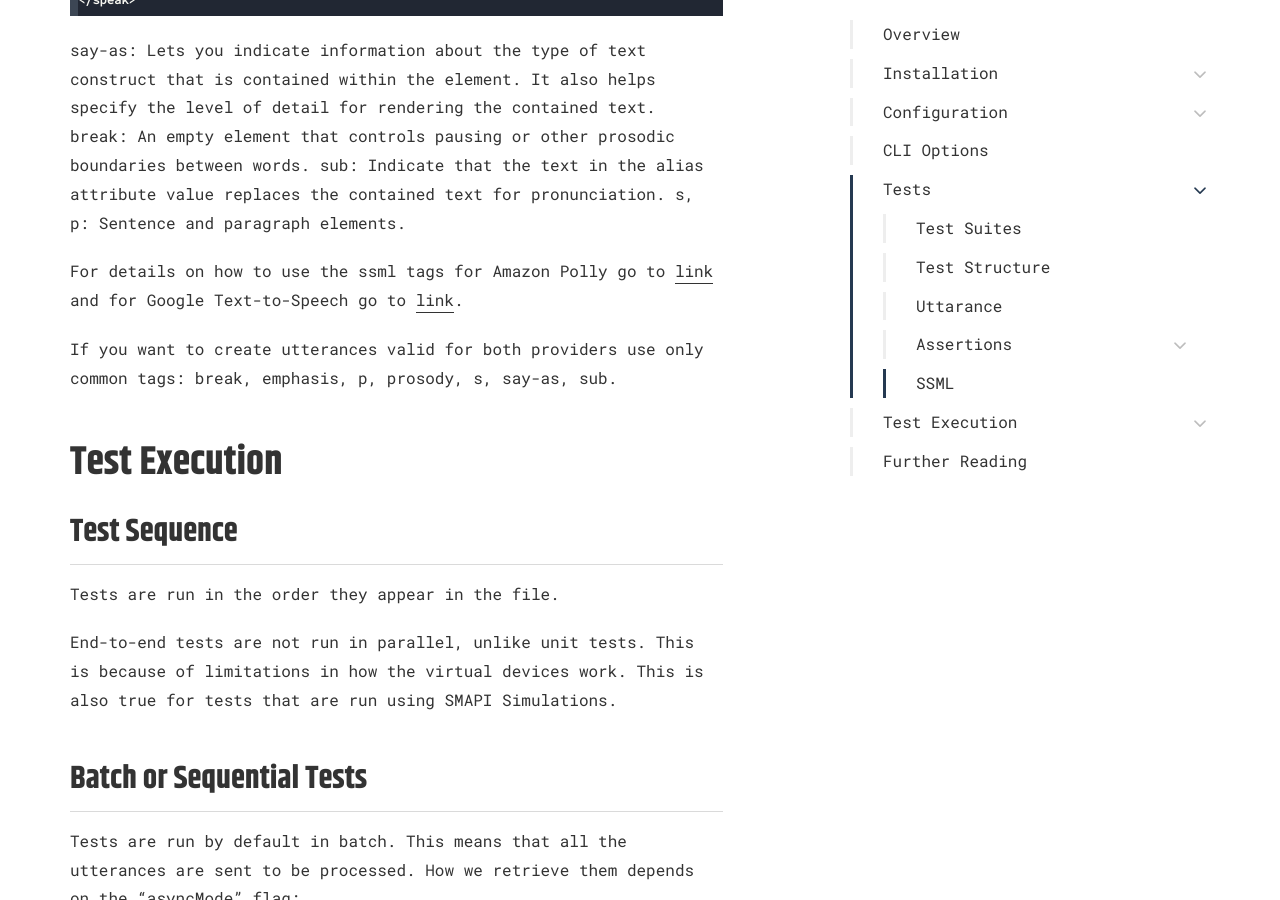
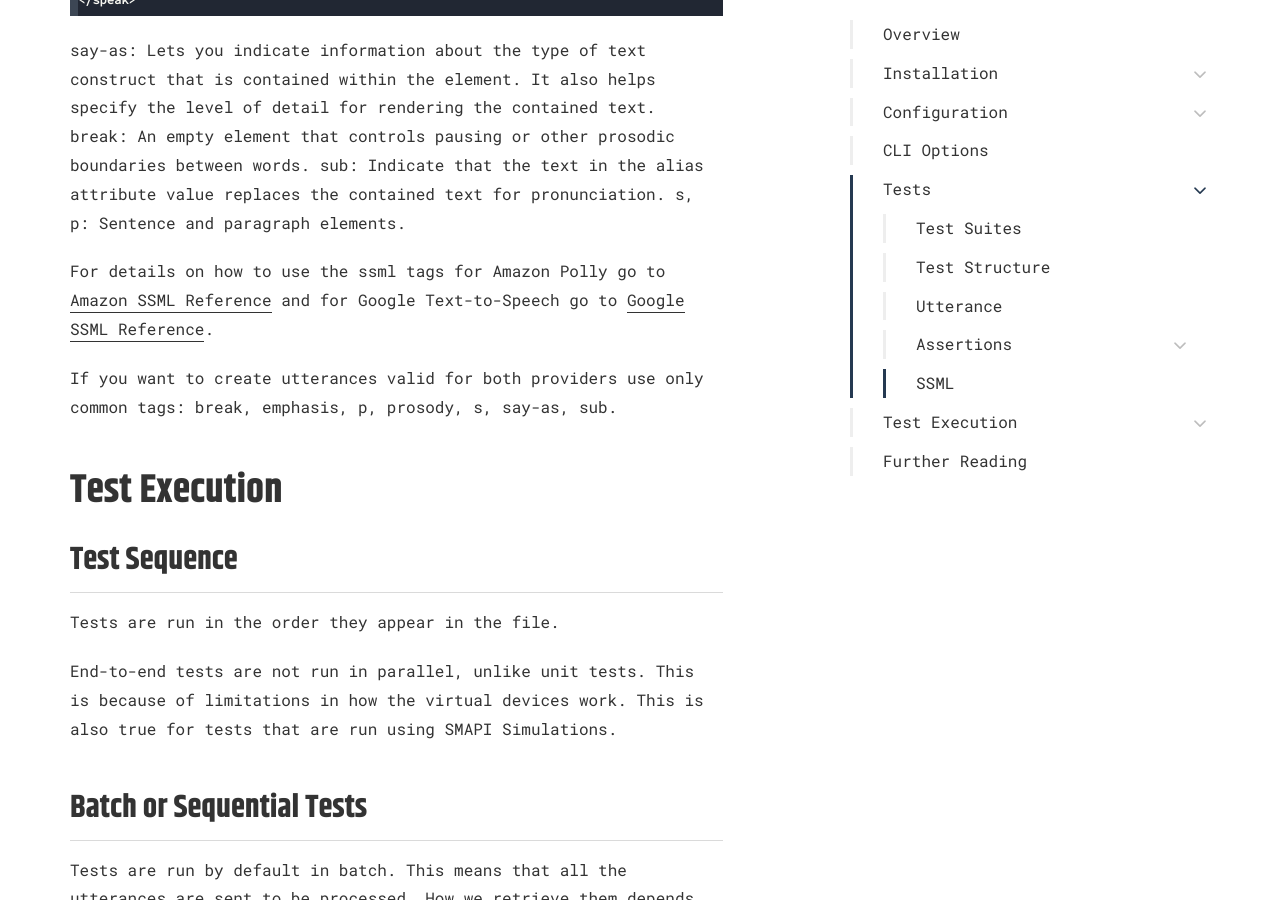
Before and after one commit to bespoken/bespoken-docs, a Jekyll site: the page built from end-to-end/guide.md, in a window 1280 px wide and 900 px high, scrolled down 15324 px. Built offline with Jekyll 4.4.1, drawn with Linux system fonts in a browser that asks for light colours; nearby versions of some CDN libraries; some web fonts are replaced; comment, search, counter and statistics services are not loaded.

Commit message:
fix typos

```diff
--- a/end-to-end/guide.md
+++ b/end-to-end/guide.md
@@ -295,7 +295,7 @@
 
 Each interaction is prefixed with a "-" which indicates a YAML colletion.
 
-The first part of each interaction is an [utterance](#utteracne), after it comes a series of expressions. Typically, these are assertions about the test.
+The first part of each interaction is an [utterance](#Utterance), after it comes a series of expressions. Typically, these are assertions about the test.
 But they can be:
 
 * [Assertions](#assertions): The life-blood of tests - statements about the expected output
@@ -310,7 +310,7 @@
 
 If any assertion fails for a test, the test stops processing, and information about the failed assertion is provided.
 
-## Uttarance
+## Utterance
 Is the first part of the interaction, it can be plain text or Speech Synthesis Markup Language
 
 Plain text:
@@ -461,7 +461,7 @@
 sub: Indicate that the text in the alias attribute value replaces the contained text for pronunciation.
 s, p: Sentence and paragraph elements.
 
-For details on how to use the ssml tags for Amazon Polly go to [link](https://developer.amazon.com/docs/custom-skills/speech-synthesis-markup-language-ssml-reference.html#ssml-supported) and for Google Text-to-Speech go to [link](https://cloud.google.com/text-to-speech/docs/ssml#support-for-ssml-elements).
+For details on how to use the ssml tags for Amazon Polly go to [Amazon SSML Reference](https://developer.amazon.com/docs/custom-skills/speech-synthesis-markup-language-ssml-reference.html#ssml-supported) and for Google Text-to-Speech go to [Google SSML Reference](https://cloud.google.com/text-to-speech/docs/ssml#support-for-ssml-elements).
 
 If you want to create utterances valid for both providers use only common tags: break, emphasis, p, prosody, s, say-as, sub.
 
```
